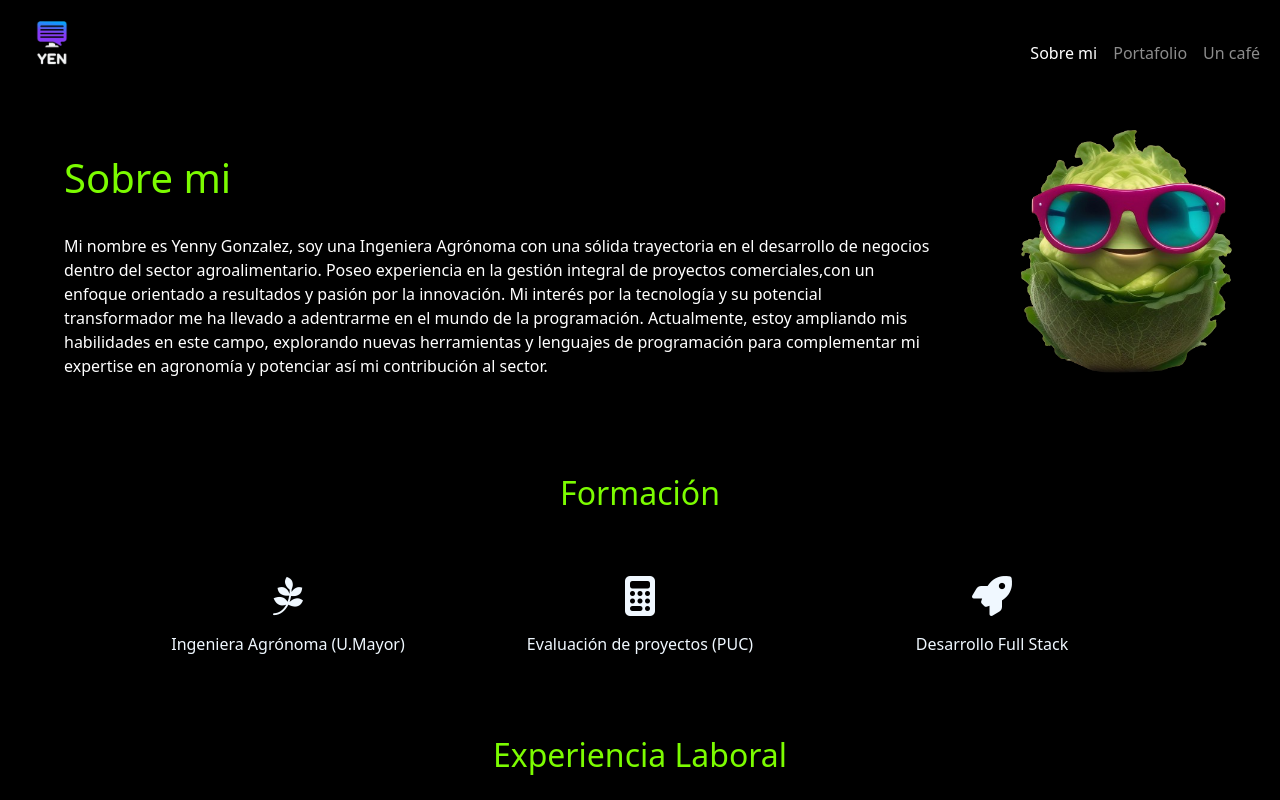
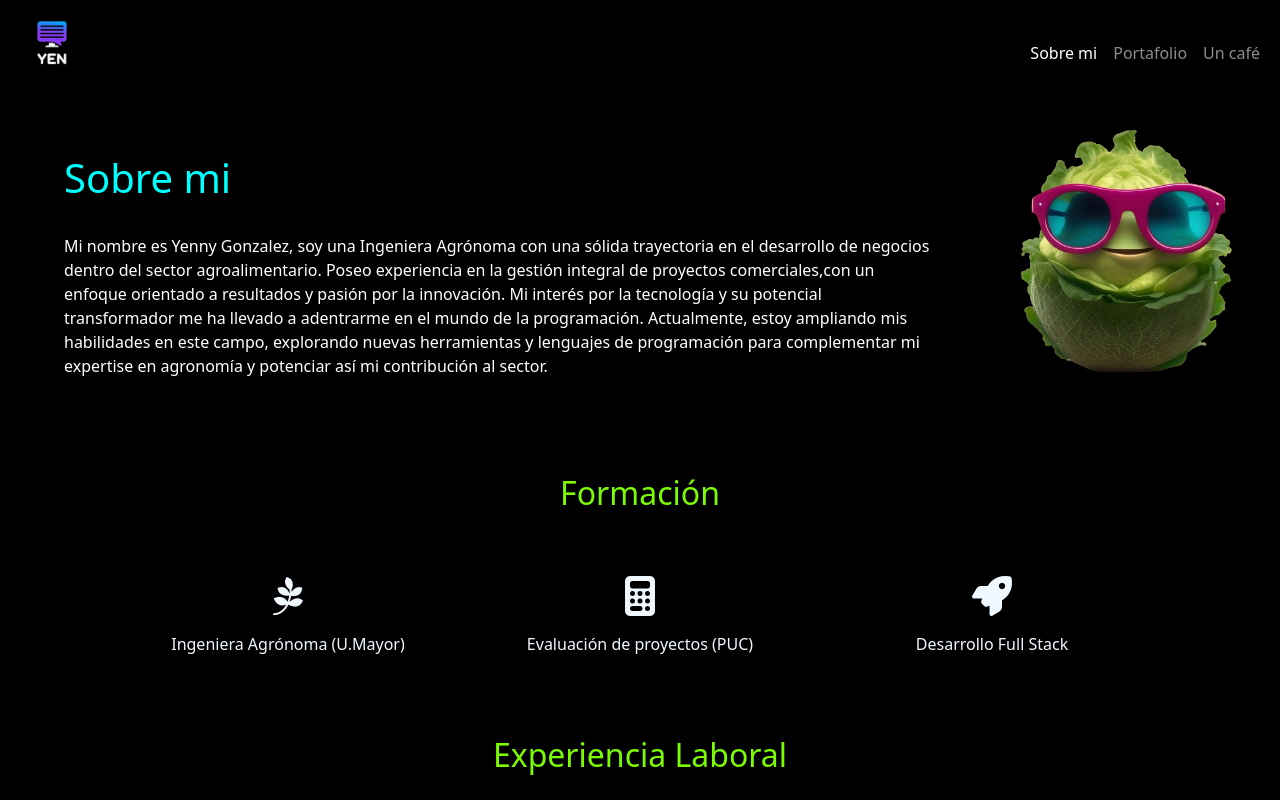
Before and after one commit to yolguin/yolguin.github.io, a plain HTML site: page index.html in a window 1280 px wide. Shown: the top 800 px of the page. Drawn offline with nearby package versions, Linux system fonts and the light colour scheme.

Commit message:
Se cambio el color de la clase .me

```diff
--- a/assets/css/style.css
+++ b/assets/css/style.css
@@ -6,7 +6,7 @@
     color:black
 }
 .me {
-    color:lawngreen;
+    color: aqua;
     margin-bottom: 2rem;
 
 }
```
